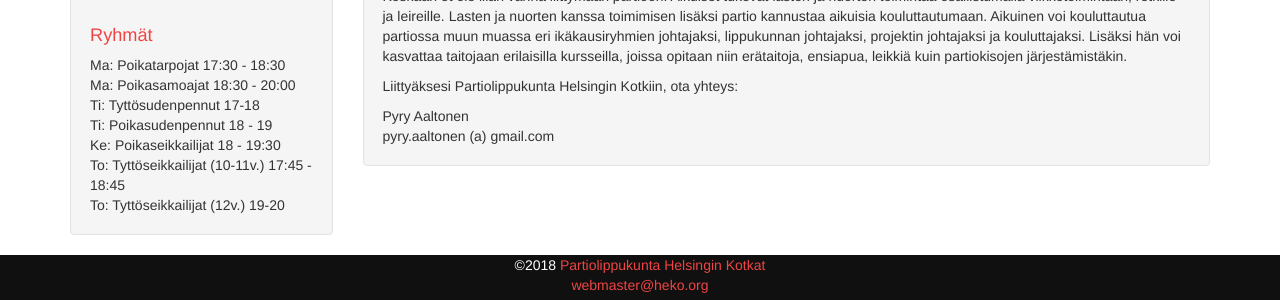
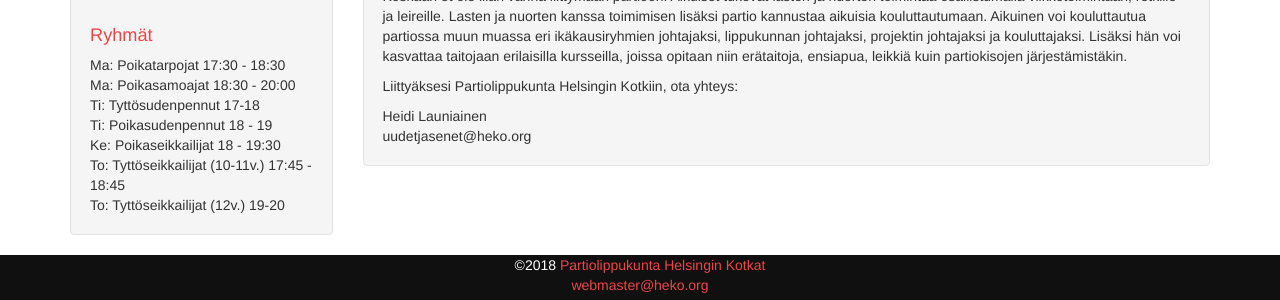
Before and after one commit to HelsinginKotkat/website, a Jekyll site: the page built from website/_pages/mukaan.html, in a window 1280 px wide and 1020 px high. Shown: the part 715-1015 px from the top of the window. Built offline with Jekyll 4.4.1, drawn with Linux system fonts in a browser that asks for light colours.

Commit message:
Update joining address

```diff
--- a/website/_pages/mukaan.html
+++ b/website/_pages/mukaan.html
@@ -27,8 +27,8 @@ permalink: /mukaan/
 
     <p>Liittyäksesi Partiolippukunta Helsingin Kotkiin, ota yhteys:</p>
 
-    Pyry Aaltonen<br>
-    pyry.aaltonen (a) gmail.com
+    Heidi Launiainen<br>
+    uudetjasenet@heko.org
 
 
 </div>
```
